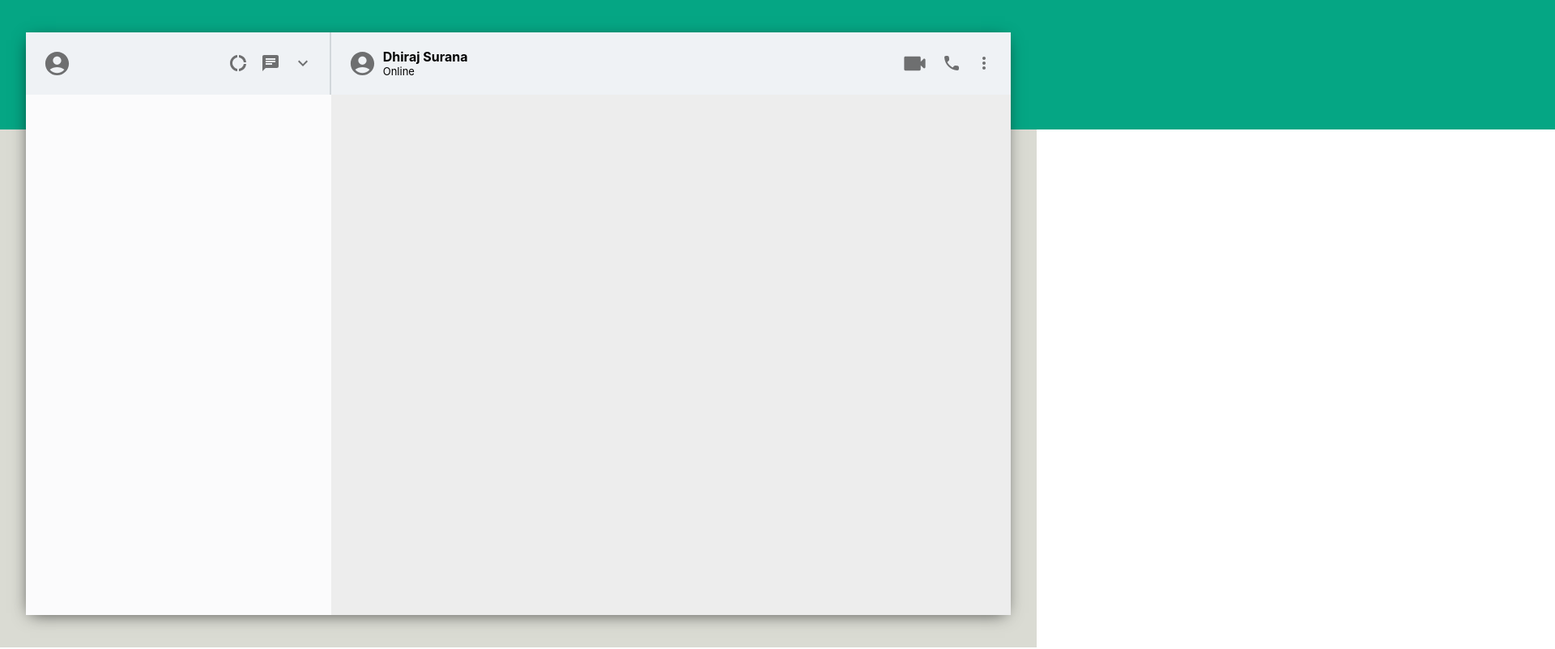
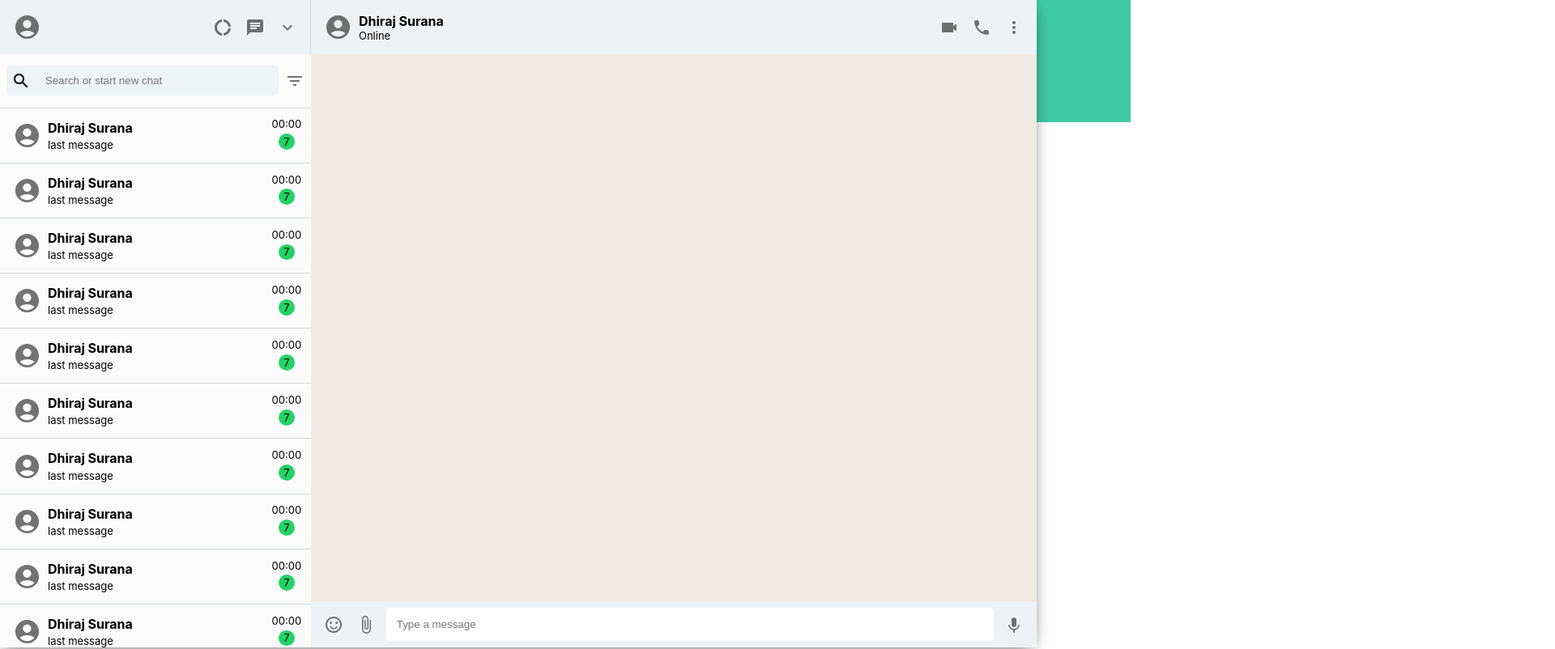
Before and after one commit to DhirajSurana/React-Whatsapp-Clone, a React (Create React App) app: page / in a window 1280 px wide. Shown: the top 802 px of the page at 81% size, 1920 px wide, since content can reach past the window. Built offline with nearby package versions, Linux system fonts and the light colour scheme.

Commit message:
added search-box and chat-box [28.07.2022]

```diff
--- a/public/index.html
+++ b/public/index.html
@@ -24,7 +24,7 @@
       work correctly both with client-side routing and a non-root public URL.
       Learn how to configure a non-root public URL by running `npm run build`.
     -->
-    <title>Whatsapp</title>
+    <title>WhatsApp</title>
   </head>
   <body>
     <noscript>You need to enable JavaScript to run this app.</noscript>
--- a/src/App.css
+++ b/src/App.css
@@ -2,37 +2,24 @@
   margin: 0;
 }
 
-.background{
-  background-color: #bdbdbd;
+body{
+  overflow:hidden;
 }
 
-.background-up{
+.background{
   position: absolute;
-  display:flex;
-  background-color: #05a684;
-  padding: 10vh 100%;
-}
-
-.background-down{
-  position: absolute;
-  display:flex;
-  background-color: #dfdfdf;
-  margin-top: 10vh 100%;
-
 }
 
 .App{
   display: grid;
   place-items: center;
-  height: 100vh;
-  background-color: #dadbd3;
 }
 
 .app_container{
   display: flex;
   background-color: #ededed;
-  height: 90vh;
-  width: 95vw;
+  height: 100vh;
+  width: 100vw;
   box-shadow: -1px 4px 20px -6px rgba(0,0,0,0.75);
   z-index: 20;
 }
--- a/src/App.js
+++ b/src/App.js
@@ -1,21 +1,19 @@
 import './App.css';
 import Sidebar from "./SideBar"
 import Chat from "./Chat"
+import background from "./background.svg"
 
 function App() {
   return (
-    <>
-      <div className="background">
-        <div className="background-up"></div>
-        <div className="background-down"></div>
-      </div>
       <div className="App">
+        <div className="background">
+          <img src={background} alt="background" />
+        </div>
         <div className="app_container">
           <Sidebar className="sidebar" />
           <Chat className="chat" />
         </div>
       </div>
-    </>
   );
 }
 
--- a/src/Chat.css
+++ b/src/Chat.css
@@ -1,21 +1,22 @@
 .chat{
     display: flex;
     flex-direction: column;
-    flex: 0.69;
+    flex: 1;
+    /* align-items: center; */
+    justify-content: space-between;
+    flex: 0.70;
 }
 
 .chat-container{
-    display: flex;
-    flex-direction: column;
-    flex: 1;
+    display: grid;
+    grid-template-rows: 1fr 3fr 1fr;
     background-color: #fbfbfc;
-    padding: 1vw;
-    border-right:2px solid #d1d7db;
 }
 
 .chat-header{
     display: flex;
     flex-direction: row;
+    padding: 1vh;
     justify-content: space-between;
     align-items: center;
     background-color: #eff2f5;
@@ -25,23 +26,49 @@
     display: flex;
     flex-direction: row;
     align-items: center;
-    padding: 1vw;
 }
 
 .chat-header-right{
     display: flex;
     flex-direction: row;
     align-items: center;
-    padding: 1vw;
-}
-
-.chat-body{
-    background-color: #efebe3;
-    padding: 20vh;
 }
 
 p{
     font-size: small;
 }
 
-/* chat */
+.chat-messages{
+    flex:1;
+    background-color:#efeae2;
+    padding: 45vh 0;
+}
+
+.chatbar{
+    position: absolute;
+    bottom: 0;
+    display: flex;
+    flex:1;
+    flex-direction: row;
+    padding: 1vh 1vh;
+    justify-content: space-between;
+    align-items: center;
+    background-color: #eff2f5;
+}
+
+.chatbar-left{
+    display:flex;
+    flex-direction: row;
+    align-items: center;
+}
+
+.chatbar > input{
+    border: none;
+    outline: none;
+    width: 100%;
+    background-color:white;
+    padding: 1vw;
+    padding-right:50vw;
+    border-radius: 5px;
+    margin: 0 5px;
+}
--- a/src/Chat.js
+++ b/src/Chat.js
@@ -3,6 +3,9 @@
 import VideocamRoundedIcon from '@mui/icons-material/VideocamRounded';
 import PhoneRoundedIcon from '@mui/icons-material/PhoneRounded';
 import MoreVertRoundedIcon from '@mui/icons-material/MoreVertRounded';
+import SentimentSatisfiedRoundedIcon from '@mui/icons-material/SentimentSatisfiedRounded';
+import AttachFileRoundedIcon from '@mui/icons-material/AttachFileRounded';
+import KeyboardVoiceRoundedIcon from '@mui/icons-material/KeyboardVoiceRounded';
 import React from 'react'
 import "./Chat.css"
 
@@ -14,7 +17,7 @@
       {/* container */}
       <div className="chat_container">
         {/* header */}
-        <div className="chat-header">
+        <section className="chat-header">
           {/* left */}
           <div className="chat-header-left">
             <IconButton>
@@ -33,27 +36,35 @@
           {/* right */}
           <div className="chat-header-right">
             <IconButton className='chat-header-video'>
-              <VideocamRoundedIcon fontSize='large' />
+              <VideocamRoundedIcon />
             </IconButton>
 
             <IconButton className="chat-header-call">
-              <PhoneRoundedIcon />
+              <PhoneRoundedIcon fontSiz="small" />
             </IconButton>
 
             <IconButton className="chat-header-verticalDots">
               <MoreVertRoundedIcon />
             </IconButton>
           </div>
-        </div>
-        <div className='chat-messages'>
+        </section>
+
+        <section className='chat-messages'>
+          <p></p>
+        </section>
+
+        <section className='chatbar'>
+          <div className='chatbar-left'>
+            <IconButton> <SentimentSatisfiedRoundedIcon /> </IconButton>
+            <IconButton className="attachment"> <AttachFileRoundedIcon /> </IconButton>
           </div>
-          <div className='chat-bar'>
-            <div className='chat-bar-left'>
-
-            </div>
+          <input placeholder='Type a message' type="text"></input>
+          <div className="chatbar-right">
+            <IconButton> <KeyboardVoiceRoundedIcon /> </IconButton>
           </div>
-        </div>
+        </section>
       </div>
+    </div>
   )
 }
 
--- a/src/SideBar.js
+++ b/src/SideBar.js
@@ -1,30 +1,55 @@
 import React from 'react'
 import "./Sidebar.css"
+import SidebarChat from "./SidebarChat"
+
 import AccountCircleIcon from '@mui/icons-material/AccountCircle';
 import ChatIcon from '@mui/icons-material/Chat';
 import DonutLargeIcon from '@mui/icons-material/DonutLarge';
 import IconButton from '@mui/material/IconButton';
 import KeyboardArrowDownIcon from '@mui/icons-material/KeyboardArrowDown';
+import SearchOutlinedIcon from '@mui/icons-material/SearchOutlined';
+import FilterListIcon from '@mui/icons-material/FilterList';
 
 function SideBar() {
   return (
-    <div className="sidebar-container">
-      <div className="sidebar_header">
+    <section className="sidebar-container">
+      <section className="sidebar_header">
         {/* left */}
         <div className="sidebar-header-left">
           <IconButton className="accountbutton"> <AccountCircleIcon fontSize='large' /> </IconButton>
         </div>
         {/* right */}
         <div className="sidebar-header-right">
-          {/* 1 */}
           <IconButton> <DonutLargeIcon /> </IconButton>
-          {/* 2 */}
           <IconButton> <ChatIcon /> </IconButton>
-          {/* 3 */}
           <IconButton> <KeyboardArrowDownIcon /> </IconButton>
         </div>
-      </div>
-    </div>
+      </section>
+
+      <section className="sidebar-search-container">
+          <div className="sidebar-search-box-left">
+            <SearchOutlinedIcon />
+            <input placeholder='Search or start new chat' type="text"></input>
+        </div>
+        <IconButton className='list-icon'> <FilterListIcon  /> </IconButton>
+      </section>
+      <section className='sidebar-chat-container'>
+        <SidebarChat />
+        <SidebarChat />
+        <SidebarChat />
+        <SidebarChat />
+        <SidebarChat />
+        <SidebarChat />
+        <SidebarChat />
+        <SidebarChat />
+        <SidebarChat />
+        <SidebarChat />
+        <SidebarChat />
+        <SidebarChat />
+
+      </section>
+    </section>
+
   )
 }
 
--- a/src/Sidebar.css
+++ b/src/Sidebar.css
@@ -1,24 +1,57 @@
 .sidebar-container{
     display: flex;
     flex-direction: column;
-    flex: 0.31;
+    flex: 0.30;
     display: hidden;
     background-color:#fbfbfc;
+    width: 100%;
 }
 
 .sidebar_header{
     display: flex;
     flex-direction: row;
+    padding: 1vh;
     justify-content: space-between;
     align-items: center;
     background-color: #eff2f5;
-    padding: 1vw;
-    border-right:2px solid #d1d7db;
+    border-right:1px solid #d1d7db;
 }
 
-.sidebar-header-right{
+
+.sidebar-search-container{
     display: flex;
     flex-direction: row;
     justify-content: space-between;
     align-items: center;
+    width: 100%;
+    padding: 1vw 0;
+    border-bottom: 1px solid #d1d7db;
 }
+
+.sidebar-search-box-left{
+    display: flex;
+    flex-direction: row;
+    align-items: center;
+    background-color: #eef3f5;
+    border-radius: 6px;
+    padding: 0.5vw 0 0.5vw 0.5vw;
+    margin-left:8px;
+    flex: 1;
+}
+
+.list-icon{
+    padding: 1vw;
+}
+
+.sidebar-search-box-left > input{
+    border: none;
+    outline: none;
+    width: 100%;
+    background-color: #eef3f5;
+    margin-left: 1.2vw;
+}
+
+.sidebar-chat-container{
+    flex: 1;
+    overflow-y :scroll;
+}
--- /dev/null
+++ b/src/SidebarChat.css
@@ -0,0 +1,41 @@
+.sidebarchat-container{
+    display: flex;
+    flex-direction: row;
+    padding: 1vh;
+    align-items: center;
+    cursor: pointer;
+    border-bottom: 1px solid #d1d7db;
+}
+
+.message-info{
+    padding:0.3vw;
+    display: flex;
+    flex-direction: column;
+    justify-content: center;
+    align-items: center;
+}
+
+.no-of-messages{
+    display: flex;
+    align-items: center;
+    justify-content: center;
+    font-size: 0.1vw;
+    width: 0.3vw;
+    height: 0.3vw;
+    border-radius:50%;
+    margin: 0.3vw;
+    padding: 1vh;
+    background-color: #23d366;
+}
+
+
+.sidebar-chat-wrapper :hover{
+    background-color: rgb(221, 219, 219);
+}
+
+.user-info{
+    flex:1;
+}
+.user-info > p{
+    margin-top: 0.4vh;
+}
--- /dev/null
+++ b/src/SidebarChat.js
@@ -0,0 +1,27 @@
+import React from 'react'
+import "./SidebarChat.css"
+import AccountCircleIcon from '@mui/icons-material/AccountCircle';
+import IconButton from '@mui/material/IconButton';
+
+
+function SidebarChat() {
+    return (
+        <div className="sidebar-chat-wrapper">
+            <div className="sidebarchat-container">
+                <IconButton> <AccountCircleIcon fontSize='large' /> </IconButton>
+                <div className="user-info">
+                    <h4>Dhiraj Surana</h4>
+                    <p>last message</p>
+                </div>
+                <div className="message-info">
+                    <p className="time">00:00</p>
+                    <div className="no-of-messages">
+                        <p>7</p>
+                    </div>
+                </div>
+            </div>
+        </div>
+    )
+}
+
+export default SidebarChat
```
Also changed, not shown: src/background.svg (added).
